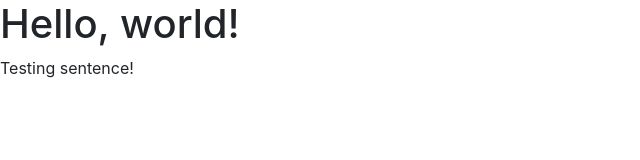
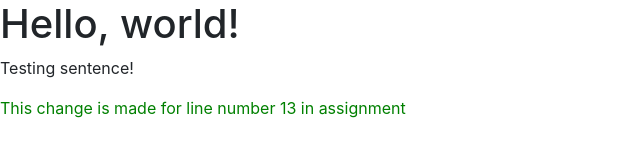
Before and after one commit to Hmnshu08/freshersbatch-april21, a plain HTML site: page index.html in a window 1280 px wide. Shown: the whole page, without its empty margins (0-640 px from the left). Drawn offline with nearby package versions, Linux system fonts and the light colour scheme.

Commit message:
change for line 13

```diff
--- a/index.html
+++ b/index.html
@@ -16,6 +16,7 @@
 <body>
     <h1>Hello, world!</h1>
     <p>Testing sentence!</p>
+    <p style="color:green">This change is made for line number 13 in assignment</p>
 
     <!-- Optional JavaScript; choose one of the two! -->
 
```
Also changed, not shown: 1 other file.
